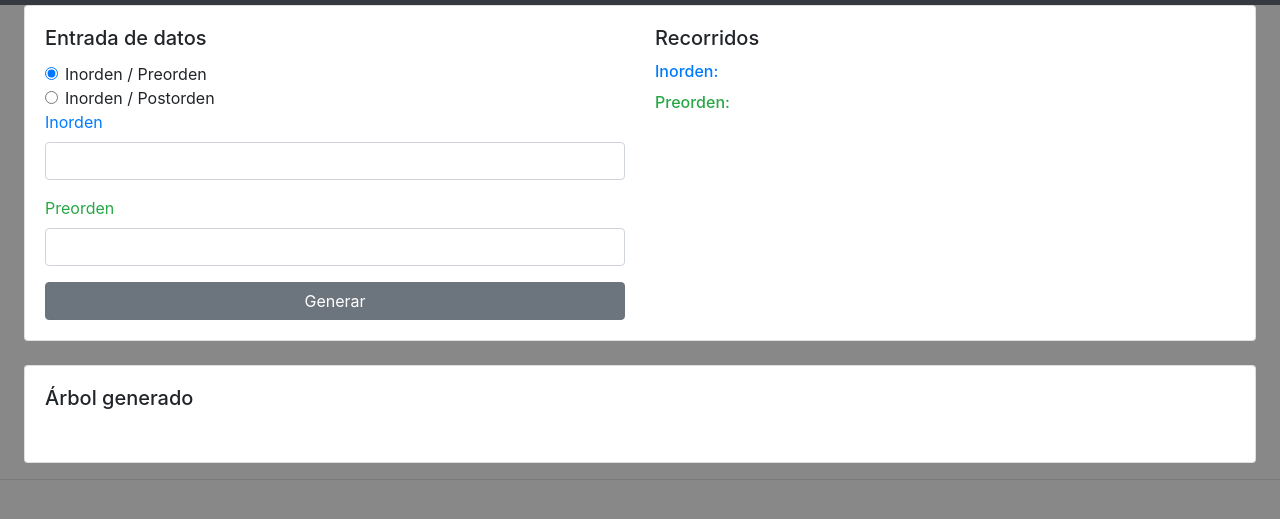
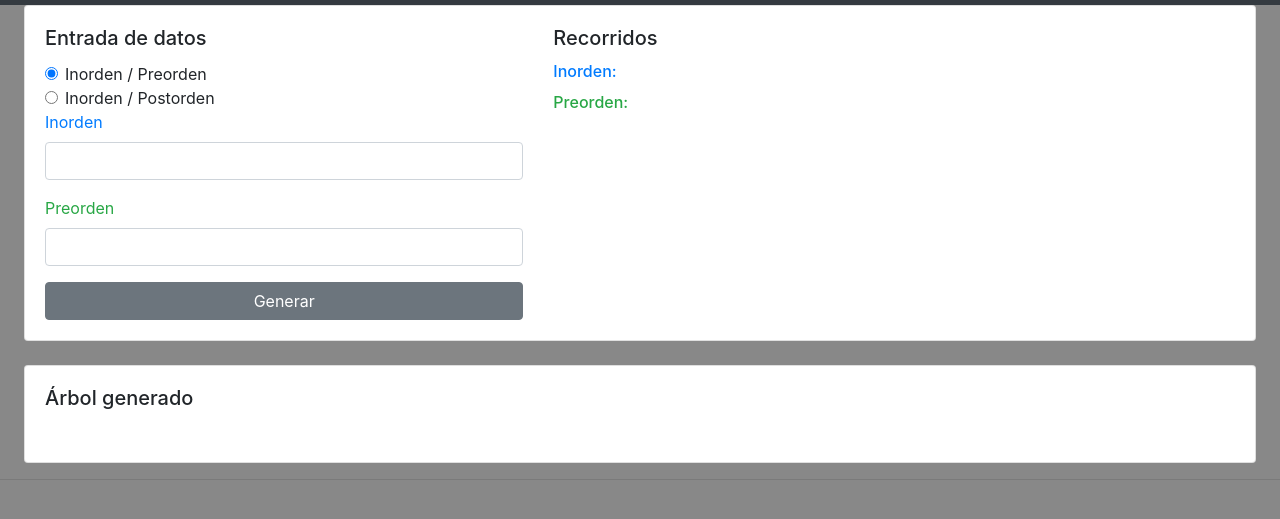
Before and after one commit to jagaleanov/CS1-BinaryTreeConstruction, a plain HTML site: page index.html in a window 1280 px wide. Shown: the part 43-562 px from the top of the page. Drawn offline with nearby package versions, Linux system fonts and the light colour scheme.

Commit message:
View commit

```diff
--- a/index.html
+++ b/index.html
@@ -20,7 +20,7 @@
                 <div class="card-body">
 
                     <div class="row">
-                        <div class="col-12 col-sm-12 col-md-6 col-lg-6 col-xl-6">
+                        <div class="col-12 col-sm-12 col-md-5 col-lg-5 col-xl-5">
                             <h5 class="card-title">Entrada de datos</h5>
 
                             <div class="form-check">
@@ -49,7 +49,7 @@
                             </div>
                             <input type="button" id="submitTree" class="btn btn-secondary btn-block" value="Generar" onclick="submitForm();">
                         </div>
-                        <div class="col-12 col-sm-12 col-md-6 col-lg-6 col-xl-6">
+                        <div class="col-12 col-sm-12 col-md-7 col-lg-7 col-xl-7">
                             <h5 class="card-title">Recorridos</h5>
                             <h6 class="card-title text-primary">Inorden: <span id="inOrderSpan"></span></h6>
                             <h6 id="preOrderTitle" class="card-title text-success">Preorden: <span id="preOrderSpan"></span></h6>
```
